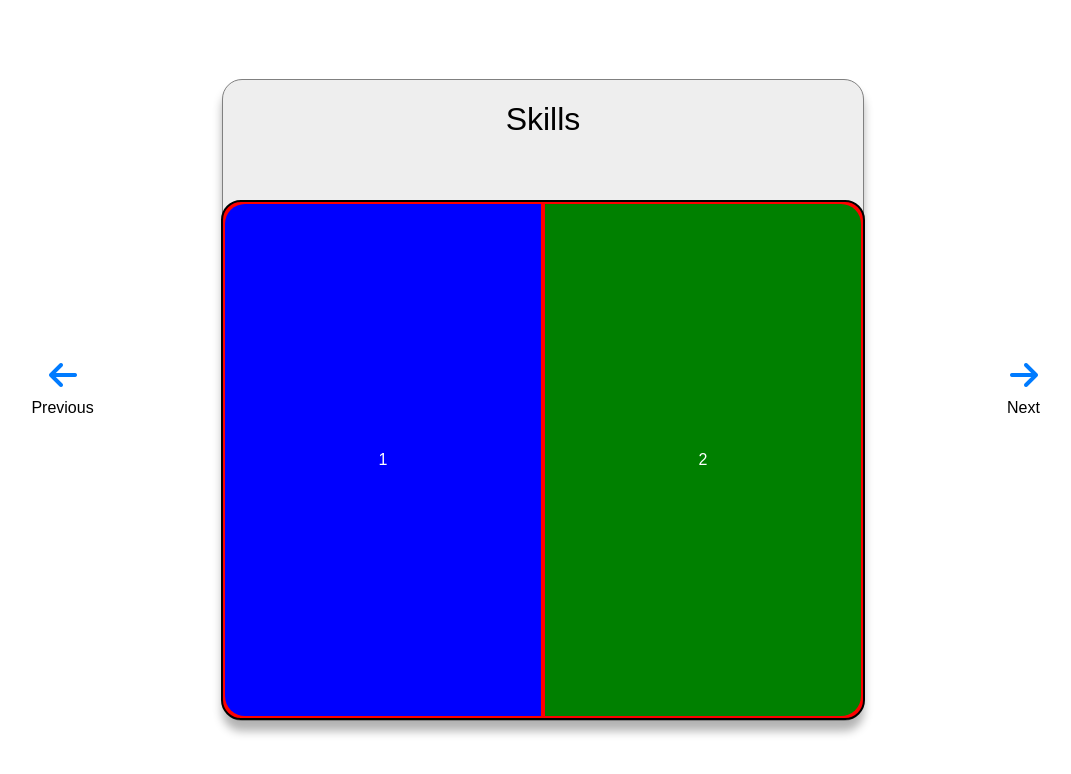
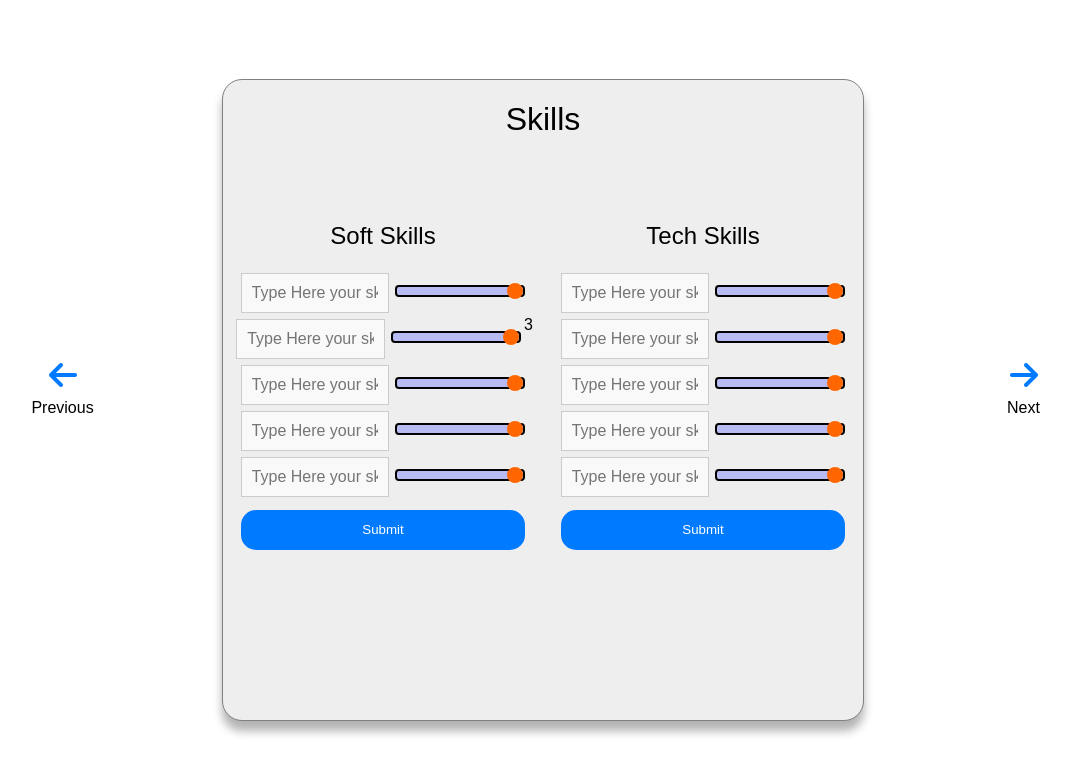
Before and after one commit to 4l0sh/intfind, a React (Create React App) app: page /skills in a window 1280 px wide. Shown: the top 774 px of the page, without its empty margins (97-1168 px from the left). Built offline with nearby package versions, Linux system fonts and the light colour scheme; a web font is replaced by a local one.

Commit message:
soft&tech skills

```diff
--- a/src/layout/signup.css
+++ b/src/layout/signup.css
@@ -62,7 +62,7 @@
 }
 
 .submit {
-  width: 100%;
+  width: 90%;
   height: 40px;
   background-color: #007bff;
   color: white;
--- a/src/layout/signup.js
+++ b/src/layout/signup.js
@@ -39,6 +39,7 @@ const Signup = () => {
           M.toast({ html: 'User already exists', classes: 'red' });
         } else {
           console.log('user added', result);
+          localStorage.setItem('userId', result.userId);
         }
       })
       .catch((err) => console.log('error adding user', err));
--- a/src/layout/skills/skills.css
+++ b/src/layout/skills/skills.css
@@ -1,20 +1,19 @@
 .skillsDiv {
   border-radius: 20px;
   width: 100%;
-  background-color: red;
-  border: 2px solid black;
-  height: 100%;
+  height: 60%;
   display: flex;
   flex-direction: row;
 }
 .softSkills {
   display: flex;
   align-items: center;
-  justify-content: center;
+  flex-direction: column;
+  justify-content: flex-start;
   width: 50%;
-  background-color: blue;
+
   border-radius: 20px;
-  color: white;
+
   margin: 2px;
   border-top-right-radius: 0;
   border-bottom-right-radius: 0;
@@ -22,12 +21,72 @@
 .techSkills {
   display: flex;
   align-items: center;
-  justify-content: center;
+  flex-direction: column;
+  justify-content: flex-start;
   width: 50%;
-  background-color: green;
   border-radius: 20px;
-  color: white;
   margin: 2px;
   border-top-left-radius: 0;
   border-bottom-left-radius: 0;
 }
+.softskillsForm,
+.techskillsForm {
+  display: flex;
+  flex-direction: row;
+  justify-content: center;
+  width: 100%;
+  flex-wrap: wrap;
+}
+
+.inp1,
+.inp2 {
+  width: 40%;
+  margin: 3px;
+  border: 2px solid black;
+  background-color: white;
+  color: black;
+}
+.inp1 {
+  padding: 10px;
+  border: 1px solid #ccc;
+  background-color: #f9f9f9;
+  color: #333;
+  font-size: 16px;
+  transition: border-color 0.3s, box-shadow 0.3s;
+}
+
+.inp1:focus {
+  border-color: #ff6600; /* Orange border on focus */
+  box-shadow: 0 0 5px rgba(255, 102, 0, 0.5); /* Orange shadow on focus */
+  outline: none;
+}
+
+.inp2 {
+  -webkit-appearance: none;
+  appearance: none;
+  height: 8px;
+  background: #000dff3a; /* Light orange background */
+  border-radius: 4px;
+}
+
+.inp2::-webkit-slider-thumb {
+  -webkit-appearance: none;
+  appearance: none;
+  width: 16px;
+  height: 16px;
+  background: #ff6600; /* Orange thumb */
+  border-radius: 50%;
+  cursor: pointer;
+}
+
+.inp2::-moz-range-thumb {
+  width: 16px;
+  height: 16px;
+  background: #ff6600; /* Orange thumb */
+  border-radius: 50%;
+  cursor: pointer;
+}
+.range {
+  margin-top: 15px;
+  width: 40%;
+}
--- a/src/layout/skills/skills.js
+++ b/src/layout/skills/skills.js
@@ -23,8 +23,39 @@ const Skills = () => {
             <h1> Skills</h1>
           </div>
           <div className='skillsDiv'>
-            <div className='softSkills'>1</div>
-            <div className='techSkills'>2</div>
+            <div className='softSkills'>
+              <h2>Soft Skills</h2>
+              <form className='softskillsForm' id='softskillsForm'>
+                <input className='inp1' placeholder='Type Here your skill' />
+                <input className='inp2 range' type='range' min='1' max='5' />
+                <input className='inp1' placeholder='Type Here your skill' />
+                <input className='inp2 range' type='range' min='1' max='5' />
+                <span className='slider-value'>3</span>
+                <input className='inp1' placeholder='Type Here your skill' />
+                <input className='inp2 range' type='range' min='1' max='5' />
+                <input className='inp1' placeholder='Type Here your skill' />
+                <input className='inp2 range' type='range' min='1' max='5' />
+                <input className='inp1' placeholder='Type Here your skill' />
+                <input className='inp2 range' type='range' min='1' max='5' />
+                <input className='submit send' type='submit' value='Submit' />
+              </form>
+            </div>
+            <div className='techSkills'>
+              <h2>Tech Skills</h2>
+              <form className='techskillsForm' id='techskillsForm'>
+                <input className='inp1' placeholder='Type Here your skill' />
+                <input className='inp2 range' type='range' min='1' max='5' />
+                <input className='inp1' placeholder='Type Here your skill' />
+                <input className='inp2 range' type='range' min='1' max='5' />
+                <input className='inp1' placeholder='Type Here your skill' />
+                <input className='inp2 range' type='range' min='1' max='5' />
+                <input className='inp1' placeholder='Type Here your skill' />
+                <input className='inp2 range' type='range' min='1' max='5' />
+                <input className='inp1' placeholder='Type Here your skill' />
+                <input className='inp2 range' type='range' min='1' max='5' />
+                <input className='submit send' type='submit' value='Submit' />
+              </form>
+            </div>
           </div>
         </div>
         <div className='box3'>
```
Also changed, not shown: 1 other file (tests, documents, lock files or other folders).
